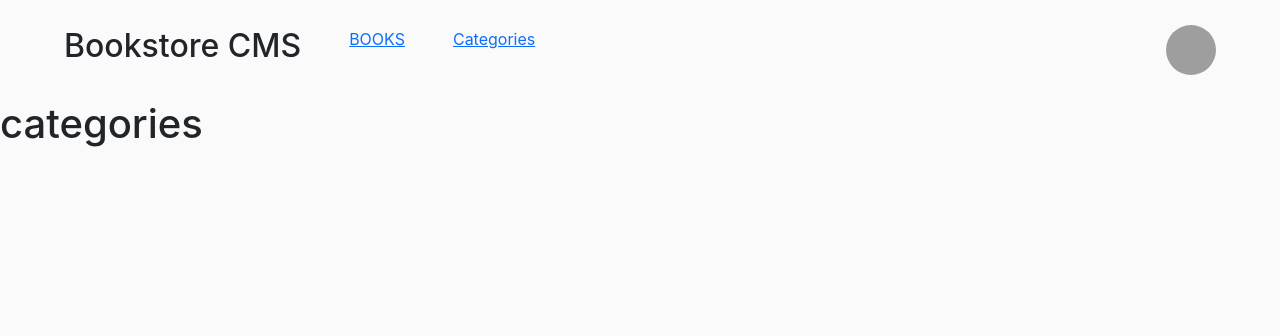
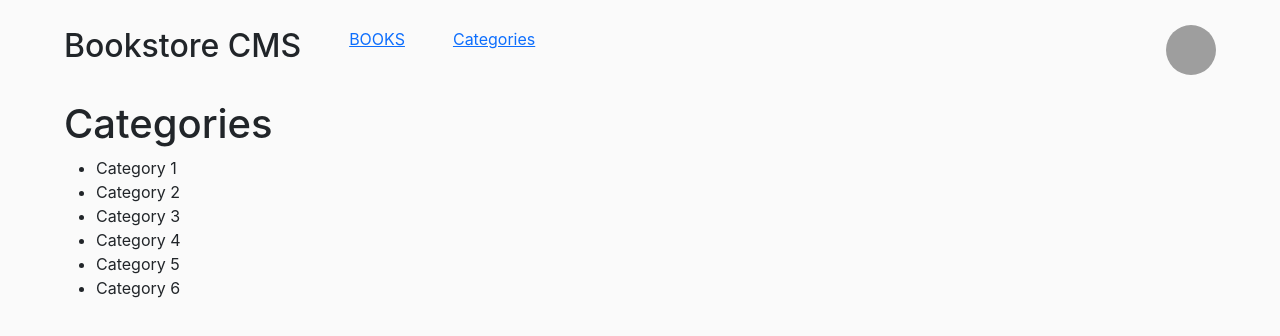
Before and after one commit to benja27/AwsomeBooksReact, a React (Create React App) app: page /categories in a window 1280 px wide. Shown: the top 336 px of the page. Built offline with nearby package versions, Linux system fonts and the light colour scheme; grey boxes are pictures that could not be loaded.

Commit message:
add buttons and categories component

```diff
--- a/src/App.js
+++ b/src/App.js
@@ -2,6 +2,7 @@ import './App.css';
 import { BrowserRouter, Routes, Route } from 'react-router-dom';
 import Navigation from './components/navigation';
 import BooksWrapper from './components/booksWrapper';
+import Categories from './components/categories';
 
 function App() {
   return (
@@ -9,7 +10,7 @@ function App() {
       <Navigation />
       <Routes>
         <Route path="/" element={<BooksWrapper />} />
-        <Route path="/categories" element={<h1>categories</h1>} />
+        <Route path="/categories" element={<Categories />} />
       </Routes>
     </BrowserRouter>
   );
--- a/src/components/book.jsx
+++ b/src/components/book.jsx
@@ -12,12 +12,12 @@ function Book({
           <h4>{name}</h4>
           <h6>{author}</h6>
           <div className="d-flex gap-3">
-            <p>Comments</p>
-            <p>|</p>
-            <p>Remove</p>
-            <p>|</p>
-            <p>Comments</p>
-            <p>|</p>
+            <button type="button" className="btn btn-success">Comments</button>
+
+            <button type="button" className="btn btn-danger">Remove</button>
+
+            <button type="button" className="btn btn-primary">Edit</button>
+
           </div>
         </div>
         <div
--- /dev/null
+++ b/src/components/categories.jsx
@@ -0,0 +1,19 @@
+import React from 'react';
+
+function Categories() {
+  return (
+    <div className="center">
+      <h1>Categories</h1>
+      <ul>
+        <li>Category 1</li>
+        <li>Category 2</li>
+        <li>Category 3</li>
+        <li>Category 4</li>
+        <li>Category 5</li>
+        <li>Category 6</li>
+      </ul>
+    </div>
+  );
+}
+
+export default Categories;
```
